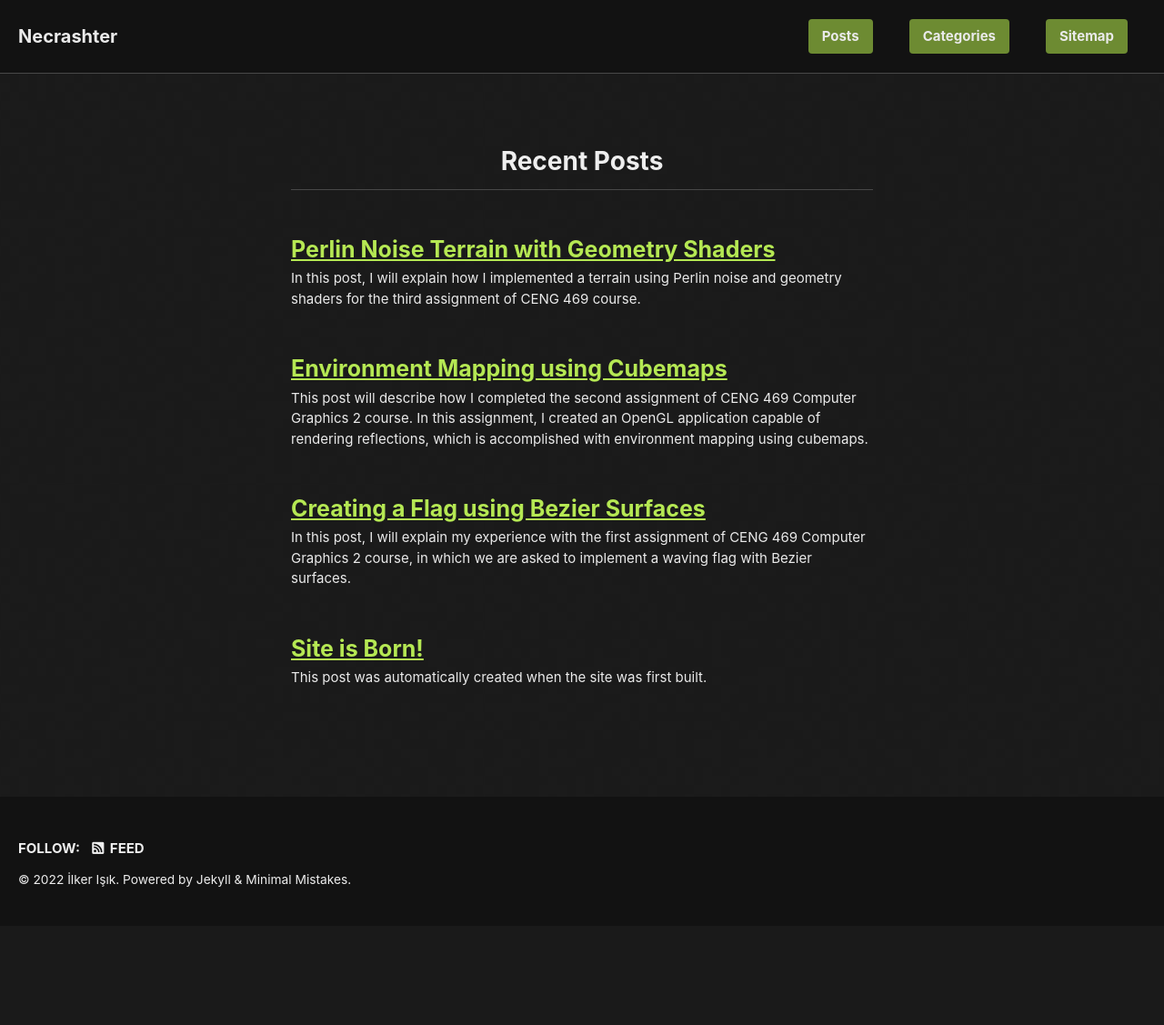
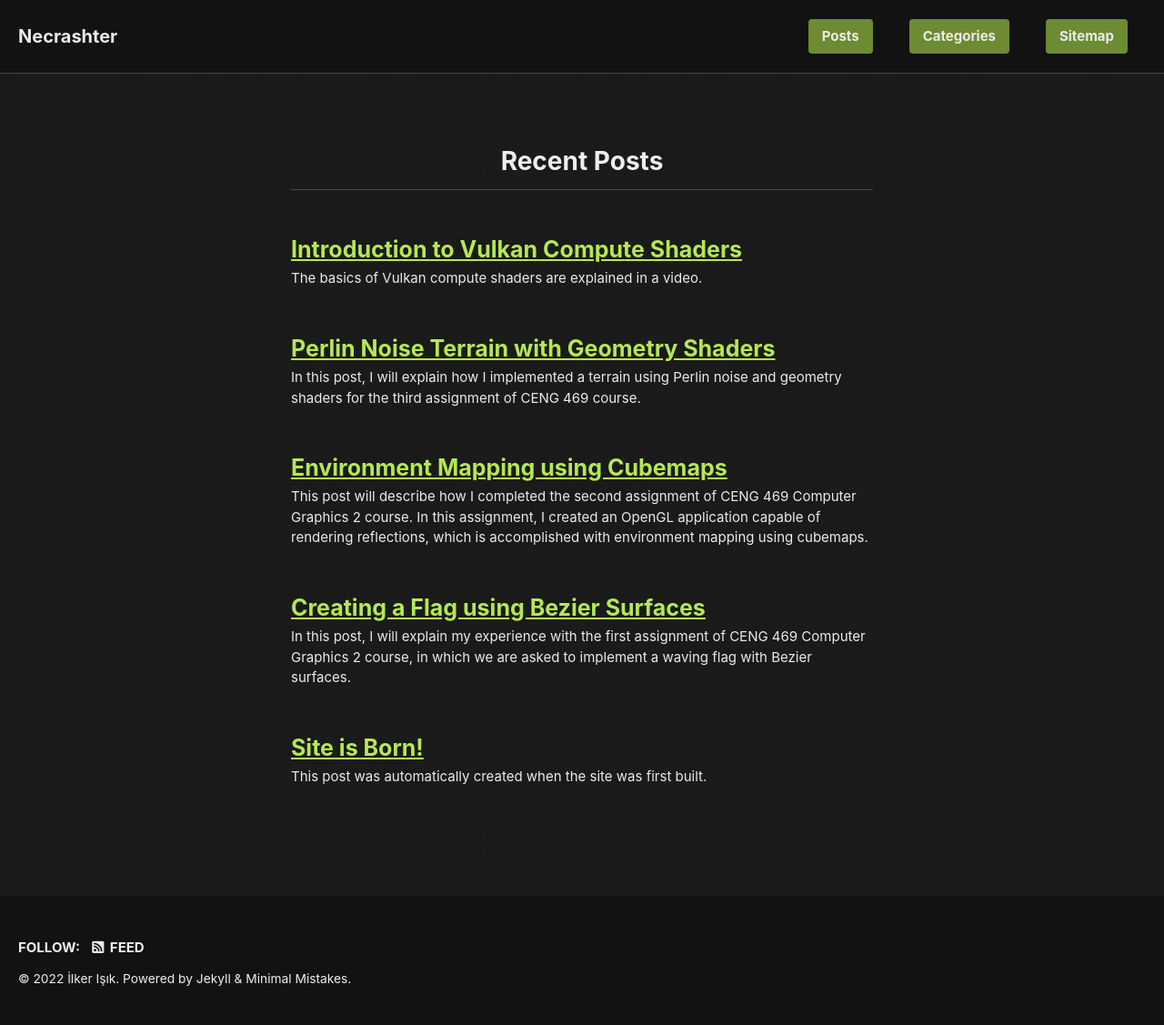
Before and after one commit to necrashter/necrashter.github.io, a Jekyll site: the page built from index.html, in a window 1280 px wide. Shown: the whole page at 91% size. Built offline with Jekyll 4.4.1, drawn with Linux system fonts in a browser that asks for light colours; cached includes are drawn as plain includes; nearby versions of some CDN libraries; the list of posts is cut into pages by our own code; before the commit the page ends 1018 px from its top, so only the background shows below that; some of the changed lines change nothing that is shown.

Commit message:
Vulkan compute shaders intro

```diff
--- a/_data/navigation.yml
+++ b/_data/navigation.yml
@@ -16,3 +16,7 @@ ceng469:
         url: /ceng469/hw2/
       - title: "HW3 - Perlin Terrain"
         url: /ceng469/hw3/
+  - title: "CENG 469 Project"
+    children:
+      - title: "Vulkan Compute Shaders Intro"
+        url: /ceng469/project/compute-shaders-intro
--- /dev/null
+++ b/_posts/2022-06-16-compute-shaders-intro.markdown
@@ -0,0 +1,75 @@
+---
+title:  "Introduction to Vulkan Compute Shaders"
+date:   2022-06-16 21:02:00 +0300
+permalink: /ceng469/project/compute-shaders-intro
+tags:
+- ceng469
+categories:
+- graphics
+toc: true
+sidebar:
+  nav: "ceng469"
+excerpt: "The basics of Vulkan compute shaders are explained in a video."
+---
+
+For the final project of CENG 469 Advanced Graphics Course, I wanted to do something that involves compute shaders.
+Because the other project topics either felt too limited (e.g. implementing a single technique like SSR or SSAO) or I didn't have the required hardware (e.g. real-time ray tracing).
+With compute shaders, there are infinite possibilities.
+
+To get started with the compute shaders, I decided to implement a GPU particle system with them.
+Since this is a broad area, I will have the opportunity to extend on it as much as I want after I implement the basics.
+If you have read my previous blog posts about 469 homeworks, you know I always like experimentation and creative expression.
+
+
+# Presentation
+
+I created a presentation that explains the basics of compute shaders in Vulkan.
+I originally gave this presentation in real life, but today I decided to record it.
+Here's [the video](https://youtu.be/KN9nHo9kvZs):
+
+{% include video id="KN9nHo9kvZs" provider="youtube" %}
+
+I thought I should have asked someone to record me during the original lecture, because I found it harder to deliver this presentation in front of the computer.
+But don't worry; I recorded some outtakes and edited the vidoe in order to make tt more bearable to watch.
+
+
+## Resources
+
+You can access [the slides here](https://docs.google.com/presentation/d/1KrDE7a3WT551gjLwa0OO09kgZ71lKJf-6CR6kVVeVAM/edit?usp=sharing).
+
+Also, you can find the repository that contains the minimal Vulkan compute shader application [here](https://github.com/necrashter/minimal-vulkan-compute-shader).
+It also features a CMake build system, but I only tested it on Linux.
+
+
+## References
+
+The Vulkan code is based on [this blog post](https://bakedbits.dev/posts/vulkan-compute-example/).
+In there, you will also find the HLSL implementation of the shader I showed you.
+
+Here's [a link to GPU Gems 3 book](https://developer.nvidia.com/gpugems/gpugems3/contributors) I mentioned in the presentation.
+
+Some images has been taken from [Cem Yuksel's lecture about the same topic](https://www.youtube.com/watch?v=HH-9nfceXFw).
+I recommend you to watch that lecture if you would like to learn more about the basics of compute shaders and their usage in OpenGL.
+However, that lecture doesn't cover the Vulkan side.
+
+
+Sources of other images:
+- OpenGL vs Vulkan slide
+	- [nVidia: Transitioning from OpenGL to Vulkan](https://developer.nvidia.com/transitioning-opengl-vulkan)
+- Memory slide
+	- [Video card icons created by prettycons - Flaticon](https://www.flaticon.com/free-icons/video-card)
+	- [Cpu tower icons created by Good Ware - Flaticon](https://www.flaticon.com/free-icons/cpu-tower)
+- Particle system slide
+	- [Fire](https://realtimevfx.com/t/sketch-10-jordanov/4273)
+	- [Smoke](https://giphy.com/gifs/blobbybarack-art-loop-blobby-barack-JUnLuAEjsbUcM)
+	- [Electric zap from Solalien](https://necrashter.itch.io/solalien) (It's a link to the game I mentioned)
+
+
+Further reading:
+- [Compute Shader in OpenGL Wiki](https://www.khronos.org/opengl/wiki/Compute_Shader)
+- [A presentation about compute shaders from OSU](https://www.khronos.org/assets/uploads/developers/library/2014-siggraph-bof/KITE-BOF_Aug14.pdf)
+- [nVidia: Transitioning from OpenGL to Vulkan](https://developer.nvidia.com/transitioning-opengl-vulkan)
+- [GPU Gems 3](https://developer.nvidia.com/gpugems/gpugems3/contributors)
+	- [Chapter 29. Real-Time Rigid Body Simulation on GPUs](https://developer.nvidia.com/gpugems/gpugems3/part-v-physics-simulation/chapter-29-real-time-rigid-body-simulation-gpus)
+	- [Chapter 30. Real-Time Simulation and Rendering of 3D Fluids](https://developer.nvidia.com/gpugems/gpugems3/part-v-physics-simulation/chapter-30-real-time-simulation-and-rendering-3d-fluids)
+	- [Chapter 31. Fast N-Body Simulation with CUDA](https://developer.nvidia.com/gpugems/gpugems3/part-v-physics-simulation/chapter-31-fast-n-body-simulation-cuda)
```
